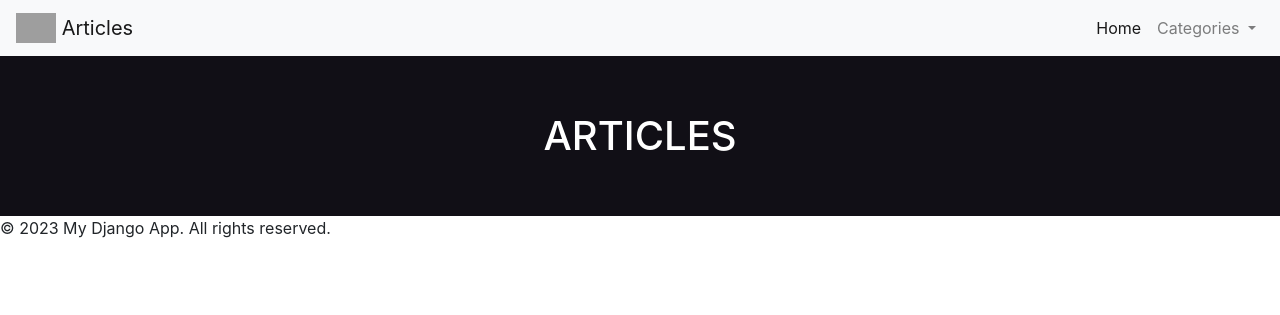
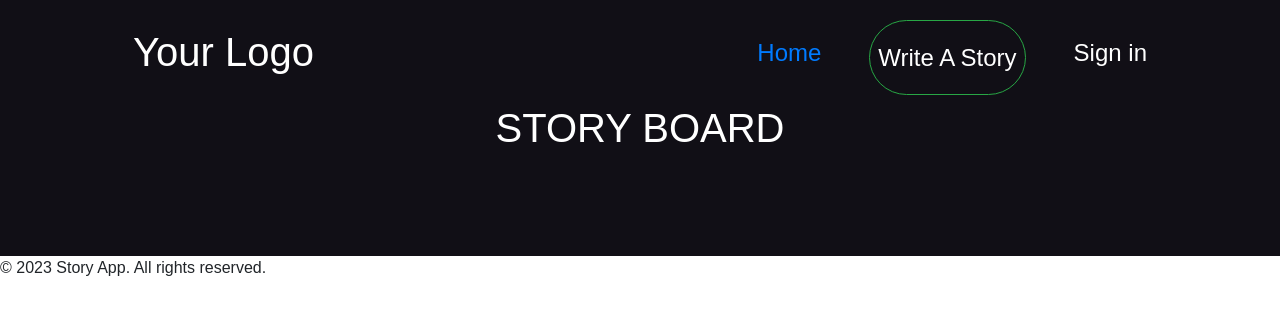
Before and after one commit to JIT100/story-app, a Django app: page / in a window 1280 px wide. Shown: the top 315 px of the page. Run offline with Django 4.2, Linux system fonts and the light colour scheme; data that the repository does not hold is empty; some libraries are stand-ins or nearby versions; grey boxes are pictures that could not be loaded.

Commit message:
changed html & css file names to story from article. css fixed on stroy list page & write a story button added

```diff
--- a/article/urls.py
+++ b/article/urls.py
@@ -1,11 +1,13 @@
 from django.urls import include,path
 from .views import(
-    article_list,
-    articles_by_category,
-    article_detail,
+    story_list,
+    stories_by_category,
+    story_detail,
+    storyFormView
 )
 urlpatterns=[
-    path('',article_list,name='home'),
-    path('article/<int:id>/',article_detail,name='article_detail'),
-    path('article/<slug:category_slug/',articles_by_category,name='articles_by_category'),
+    path('',story_list,name='home'),
+    path('story/create',storyFormView.as_view(),name='story-create'),
+    path('story/<int:id>/',story_detail,name='story_detail'),
+    path('story/<slug:category_slug/',stories_by_category,name='articles_by_category'),
 ]
--- a/article/views.py
+++ b/article/views.py
@@ -1,22 +1,30 @@
 from django.shortcuts import render,get_object_or_404
 from .models import Article,Category
+from .forms import StoryForm
+from django.views.generic.edit import FormView
+
 # Create your views here.
-def article_list(request,*args,**kwargs):
-    articles=Article.objects.order_by('-published_date')[:3]
+def story_list(request,*args,**kwargs):
+    stories=Article.objects.order_by('-published_date')[:3]
     content={
-        'articles':articles
+        'stories':stories
     }
-    return render(request,'article_list1.html',content)
+    return render(request,'story_list.html',content)
 
-def article_detail(request,id):
-    article=get_object_or_404(Article,id=id)
+def story_detail(request,id):
+    story=get_object_or_404(Article,id=id)
     content={
-        'article':article
+        'story':story
     }
-    return render(request,'article_detail.html',content)
+    return render(request,'story_detail.html',content)
 
-def articles_by_category(request, category_slug):
+def stories_by_category(request, category_slug):
     category = get_object_or_404(Category, slug=category_slug)
     articles = Article.objects.filter(category=category)
     context = {'category': category, 'articles': articles}
-    return render(request, 'articles/articles_by_category.html', context)
+    return render(request, 'story/story_category.html', context)
+
+class storyFormView(FormView):
+    form_class=StoryForm
+    template_name='story_create.html'
+    success_url ="/thanks/"
--- /dev/null
+++ b/static/css/navbar_style.css
@@ -0,0 +1,362 @@
+@import url("https://fonts.googleapis.com/css2?family=Baloo+2&display=swap");
+html,
+body {
+    margin: 0;
+    padding: 0;
+    box-sizing: border-box;
+    font-family: "Quicksand", sans-serif;
+}
+/*-- Inspiration taken from abdo steif -->
+/* --> https://codepen.io/abdosteif/pen/bRoyMb?editors=1100*/
+
+/* Navbar section */
+
+.nav {
+    width: 100%;
+    height: 65px;
+    position: fixed;
+    line-height: 65px;
+    text-align: center;
+    z-index: 1;
+}
+
+.nav div.logo {
+    float: left;
+    width: auto;
+    height: auto;
+    padding-left: 3rem;
+}
+
+.nav div.logo a {
+    text-decoration: none;
+    color: #fff;
+    font-size: 2.5rem;
+}
+
+.nav div.logo a:hover {
+    color: #00E676;
+}
+
+.nav div.main_list {
+    height: 65px;
+    float: right;
+}
+
+.nav div.main_list ul {
+    width: 100%;
+    height: 65px;
+    display: flex;
+    list-style: none;
+    margin: 0;
+    padding: 0;
+}
+
+.nav div.main_list ul li {
+    width: auto;
+    height: 65px;
+    padding: 0;
+    padding-right: 3rem;
+}
+
+.nav div.main_list ul li a {
+    text-decoration: none;
+    color: #fff;
+    line-height: 65px;
+    font-size: 1.5rem !important;
+}
+
+.nav div.main_list ul li a:hover {
+    color: #00E676;
+}
+
+
+/* Home section */
+
+.home {
+    width: 100%;
+    height: 100vh;
+    background-image: url(https://images.unsplash.com/photo-1498550744921-75f79806b8a7?ixlib=rb-0.3.5&ixid=eyJhcHBfaWQiOjEyMDd9&s=b0f6908fa5e81286213c7211276e6b3d&auto=format&fit=crop&w=1500&q=80);
+    background-position: center top;
+	background-size:cover;
+}
+
+.navTrigger {
+    display: none;
+}
+
+.nav {
+    padding-top: 20px;
+    padding-bottom: 20px;
+    -webkit-transition: all 0.4s ease;
+    transition: all 0.4s ease;
+}
+
+
+/* Media qurey section */
+
+@media screen and (min-width: 768px) and (max-width: 1024px) {
+    .container {
+        margin: 0;
+    }
+}
+
+@media screen and (max-width:768px) {
+    .navTrigger {
+        display: block;
+    }
+    .nav div.logo {
+        margin-left: 15px;
+    }
+    .nav div.main_list {
+        width: 100%;
+        height: 0;
+        overflow: hidden;
+    }
+    .nav div.show_list {
+        height: auto;
+        display: none;
+    }
+    .nav div.main_list ul {
+        flex-direction: column;
+        width: 100%;
+        height: 100vh;
+        right: 0;
+        left: 0;
+        bottom: 0;
+        background-color: #111;
+        /*same background color of navbar*/
+        background-position: center top;
+    }
+    .nav div.main_list ul li {
+        width: 100%;
+        text-align: right;
+    }
+    .nav div.main_list ul li a {
+        text-align: center;
+        width: 100%;
+        font-size: 3rem;
+        padding: 20px;
+    }
+    .nav div.media_button {
+        display: block;
+    }
+}
+
+
+/* Animation */
+/* Inspiration taken from Dicson https://codemyui.com/simple-hamburger-menu-x-mark-animation/ */
+
+.navTrigger {
+    cursor: pointer;
+    width: 30px;
+    height: 25px;
+    margin: auto;
+    position: absolute;
+    right: 30px;
+    top: 0;
+    bottom: 0;
+}
+
+.navTrigger i {
+    background-color: #fff;
+    border-radius: 2px;
+    content: '';
+    display: block;
+    width: 100%;
+    height: 4px;
+}
+
+.navTrigger i:nth-child(1) {
+    -webkit-animation: outT 0.8s backwards;
+    animation: outT 0.8s backwards;
+    -webkit-animation-direction: reverse;
+    animation-direction: reverse;
+}
+
+.navTrigger i:nth-child(2) {
+    margin: 5px 0;
+    -webkit-animation: outM 0.8s backwards;
+    animation: outM 0.8s backwards;
+    -webkit-animation-direction: reverse;
+    animation-direction: reverse;
+}
+
+.navTrigger i:nth-child(3) {
+    -webkit-animation: outBtm 0.8s backwards;
+    animation: outBtm 0.8s backwards;
+    -webkit-animation-direction: reverse;
+    animation-direction: reverse;
+}
+
+.navTrigger.active i:nth-child(1) {
+    -webkit-animation: inT 0.8s forwards;
+    animation: inT 0.8s forwards;
+}
+
+.navTrigger.active i:nth-child(2) {
+    -webkit-animation: inM 0.8s forwards;
+    animation: inM 0.8s forwards;
+}
+
+.navTrigger.active i:nth-child(3) {
+    -webkit-animation: inBtm 0.8s forwards;
+    animation: inBtm 0.8s forwards;
+}
+
+@-webkit-keyframes inM {
+    50% {
+        -webkit-transform: rotate(0deg);
+    }
+    100% {
+        -webkit-transform: rotate(45deg);
+    }
+}
+
+@keyframes inM {
+    50% {
+        transform: rotate(0deg);
+    }
+    100% {
+        transform: rotate(45deg);
+    }
+}
+
+@-webkit-keyframes outM {
+    50% {
+        -webkit-transform: rotate(0deg);
+    }
+    100% {
+        -webkit-transform: rotate(45deg);
+    }
+}
+
+@keyframes outM {
+    50% {
+        transform: rotate(0deg);
+    }
+    100% {
+        transform: rotate(45deg);
+    }
+}
+
+@-webkit-keyframes inT {
+    0% {
+        -webkit-transform: translateY(0px) rotate(0deg);
+    }
+    50% {
+        -webkit-transform: translateY(9px) rotate(0deg);
+    }
+    100% {
+        -webkit-transform: translateY(9px) rotate(135deg);
+    }
+}
+
+@keyframes inT {
+    0% {
+        transform: translateY(0px) rotate(0deg);
+    }
+    50% {
+        transform: translateY(9px) rotate(0deg);
+    }
+    100% {
+        transform: translateY(9px) rotate(135deg);
+    }
+}
+
+@-webkit-keyframes outT {
+    0% {
+        -webkit-transform: translateY(0px) rotate(0deg);
+    }
+    50% {
+        -webkit-transform: translateY(9px) rotate(0deg);
+    }
+    100% {
+        -webkit-transform: translateY(9px) rotate(135deg);
+    }
+}
+
+@keyframes outT {
+    0% {
+        transform: translateY(0px) rotate(0deg);
+    }
+    50% {
+        transform: translateY(9px) rotate(0deg);
+    }
+    100% {
+        transform: translateY(9px) rotate(135deg);
+    }
+}
+
+@-webkit-keyframes inBtm {
+    0% {
+        -webkit-transform: translateY(0px) rotate(0deg);
+    }
+    50% {
+        -webkit-transform: translateY(-9px) rotate(0deg);
+    }
+    100% {
+        -webkit-transform: translateY(-9px) rotate(135deg);
+    }
+}
+
+@keyframes inBtm {
+    0% {
+        transform: translateY(0px) rotate(0deg);
+    }
+    50% {
+        transform: translateY(-9px) rotate(0deg);
+    }
+    100% {
+        transform: translateY(-9px) rotate(135deg);
+    }
+}
+
+@-webkit-keyframes outBtm {
+    0% {
+        -webkit-transform: translateY(0px) rotate(0deg);
+    }
+    50% {
+        -webkit-transform: translateY(-9px) rotate(0deg);
+    }
+    100% {
+        -webkit-transform: translateY(-9px) rotate(135deg);
+    }
+}
+
+@keyframes outBtm {
+    0% {
+        transform: translateY(0px) rotate(0deg);
+    }
+    50% {
+        transform: translateY(-9px) rotate(0deg);
+    }
+    100% {
+        transform: translateY(-9px) rotate(135deg);
+    }
+}
+
+.affix {
+    padding: 0;
+    background-color: #111;
+}
+
+
+
+
+
+
+.myH2 {
+	text-align:center;
+	font-size: 4rem;
+}
+.myP {
+	text-align: justify;
+	padding-left:15%;
+	padding-right:15%;
+	font-size: 20px;
+}
+@media all and (max-width:700px){
+	.myP {
+		padding:2%;
+	}
+}
--- a/template/article_list1.html
+++ /dev/null
@@ -1,53 +0,0 @@
-{% extends 'base.html' %}
-{% block tittle %} Article List {% endblock %}
-{% load static %}
-{% block content %}
-<section class="dark">
-	<div class="container py-4">
-		<h1 class="h1 text-center" id="pageHeaderTitle" style="color:white">Articles</h1>
-        {% for article in articles %}
-		<article class="postcard dark">
-			<a class="postcard__img_link" href="#">
-				<img class="postcard__img" src="{{ article.image.url }}" alt="{{ article.title }}" />
-			</a>
-			<div class="postcard__text">
-				<h1 class="postcard__title blue"><a href="#">{{ article.title }}</a></h1>
-				<div class="postcard__subtitle small">
-					<time>
-						<i class="fas fa-calendar-alt mr-2"></i>{{ article.published_date}}
-					</time>
-				</div>
-				<div class="postcard__bar"></div>
-				<div class="postcard__preview-txt" >{{ article.content|truncatechars_html:300 }}</div>
-				<ul class="postcard__tagbox">
-					<li class="tag__item"><i class="fas fa-tag mr-2"></i>{{ article.category}}</li>
-					<li class="tag__item"><i class="fas fa-clock mr-2"></i>{{ article.language}}</li>
-					<li class="tag__item play blue">
-						<a href="#"><i class="fas fa-play mr-2"></i>{{ article.author}}</a>
-					</li>
-                    <!-- <button type="button" class="btn btn-outline-primary btn-rounded" data-mdb-ripple-color="dark">Primary</button> -->
-                    <a href="{% url 'article_detail' article.id %}" class="tag__item btn btn-outline-success rounded-pill">Read More</a>
-				</ul>
-			</div>
-		</article>
-        {% endfor %}
-	</div>
-</section>
-{% endblock %}
-{% block scripts %}
-<script>
-    $( function (){
-        $( ".postcard" ).each( function (){
-            var rng = Math.round(Math.random()*3);
-            var rndmClass = [ 'red', 'green', 'yellow', 'blue' ];
-
-            $(this).addClass( rndmClass[rng]);
-        });
-    });
-</script>
-
-{% endblock %}
-
-<!-- <section class="light">
-
-</section> -->
--- a/template/base.html
+++ b/template/base.html
@@ -8,8 +8,9 @@
         {% block tittle %} Base Tittle {% endblock %}
     </title>
 	<!-- CSS Styles -->
-	<!-- <link rel="stylesheet" href="{% static 'css/style.css' %}"> -->
-	<link rel="stylesheet" href="{% static 'css/article_list_style1.css' %}">
+	{% block css %}
+		custom css
+	{% endblock %}
 	<!-- Bootstrap -->
 	<link rel="stylesheet" href="https://cdn.jsdelivr.net/npm/bootstrap@4.5.3/dist/css/bootstrap.min.css" integrity="sha384-TX8t27EcRE3e/ihU7zmQxVncDAy5uIKz4rEkgIXeMed4M0jlfIDPvg6uqKI2xXr2" crossorigin="anonymous">
 	<!-- JavaScript Libraries -->
@@ -31,7 +32,7 @@
     {% endblock %}
 	<!-- Footer -->
 	<footer>
-		<p>&copy; 2023 My Django App. All rights reserved.</p>
+		<p>&copy; 2023 Story App. All rights reserved.</p>
 	</footer>
 </body>
 </html>
--- a/template/navbar.html
+++ b/template/navbar.html
@@ -1,38 +1,33 @@
 	<!-- Navigation Bar -->
 	{% load static %}
-	<nav class="navbar navbar-expand-lg navbar-light bg-light">
-		<a class="navbar-brand" href="{% url 'home' %}">
-		  <img src="{% static 'articles/logo.png' %}" height="30" class="d-inline-block align-top" alt="Articles Logo">
-		  Articles
-		</a>
-		<button class="navbar-toggler" type="button" data-toggle="collapse" data-target="#navbarNav" aria-controls="navbarNav" aria-expanded="false" aria-label="Toggle navigation">
-		  <span class="navbar-toggler-icon"></span>
-		</button>
-		<div class="collapse navbar-collapse" id="navbarNav">
-		  <ul class="navbar-nav ml-auto">
-			<li class="nav-item active">
-			  <a class="nav-link" href="{% url 'home' %}">Home</a>
-			</li>
-			<li class="nav-item dropdown">
-			  <a class="nav-link dropdown-toggle" href="#" id="navbarDropdownCategories" role="button" data-toggle="dropdown" aria-haspopup="true" aria-expanded="false">
-				Categories
-			  </a>
-			  <div class="dropdown-menu" aria-labelledby="navbarDropdownCategories">
-				{% for category in categories %}
-				  <a class="dropdown-item" href="{% url 'articles_by_category' category.slug %}">{{ category.name }}</a>
-				{% endfor %}
-			  </div>
-			</li>
-			<!-- <li class="nav-item dropdown">
-			  <a class="nav-link dropdown-toggle" href="#" id="navbarDropdownTags" role="button" data-toggle="dropdown" aria-haspopup="true" aria-expanded="false">
-				Tags
-			  </a>
-			  <div class="dropdown-menu" aria-labelledby="navbarDropdownTags">
-				{% for tag in tags %}
-				  <a class="dropdown-item" href="{% url 'articles_by_tag' tag.slug %}">{{ tag.name }}</a>
-				{% endfor %}
-			  </div>
-			</li> -->
-		  </ul>
-		</div>
-	  </nav>
+	<link rel="stylesheet" href="{% static 'css/navbar_style.css' %}">
+	  <nav class="nav">
+        <div class="container">
+            <div class="logo">
+                <a href="#">Your Logo</a>
+            </div>
+            <div id="mainListDiv" class="main_list">
+                <ul class="navlinks">
+                    <a class="nav-link" href="{% url 'home' %}" style="font-size: 1.5rem ; line-height: 65px;padding:0rem;padding-right: 3rem;">Home</a>
+                    <li><a href="{% url 'story-create' %}" class="Write-story btn btn-outline-success rounded-pill btn-sm">Write A Story</a></li>
+                    <li><a href="#">Sign in</a></li>
+                </ul>
+            </div>
+            <span class="navTrigger">
+                <i></i>
+                <i></i>
+                <i></i>
+            </span>
+        </div>
+    </nav>
+
+    <script>
+        $(window).scroll(function() {
+            if ($(document).scrollTop() > 50) {
+                $('.nav').addClass('affix');
+                console.log("OK");
+            } else {
+                $('.nav').removeClass('affix');
+            }
+        });
+    </script>
--- /dev/null
+++ b/template/story_list.html
@@ -0,0 +1,56 @@
+{% extends 'base.html' %}
+{% load static %}
+{% block tittle %} StoryBoard {% endblock %}
+{% block css %} <!-- Story list css --> <link rel="stylesheet" href="{% static 'css/story_list_style.css' %}"> {% endblock %}
+{% load static %}
+{% block content %}
+<section class="dark">
+	<div class="container py-4">
+		<h1 class="h1 text-center" id="pageHeaderTitle" style="color:white;margin:5rem;">Story Board</h1>
+        {% for story in stories %}
+		<article class="postcard dark">
+			<a class="postcard__img_link" href="#">
+				<img class="postcard__img" src="{{ story.image.url }}" alt="{{ story.title }}" />
+			</a>
+			<div class="postcard__text">
+				<h1 class="postcard__title blue"><a href="#">{{ story.title }}</a></h1>
+				<div class="postcard__subtitle small">
+					<time>
+						<i class="fas fa-calendar-alt mr-2"></i>{{ story.published_date}}
+					</time>
+				</div>
+				<div class="postcard__bar"></div>
+				<div class="postcard__preview-txt" >{{ story.content|truncatechars_html:300 }}</div>
+				<ul class="postcard__tagbox">
+					<li class="tag__item"><i class="fas fa-tag mr-2"></i>{{ story.category}}</li>
+					<li class="tag__item"><i class="fas fa-clock mr-2"></i>{{ story.language}}</li>
+					<li class="tag__item play blue">
+						<a href="#"><i class="fas fa-play mr-2"></i>{{ story.author}}</a>
+					</li>
+                    <!-- <button type="button" class="btn btn-outline-primary btn-rounded" data-mdb-ripple-color="dark">Primary</button> -->
+                    <a href="{% url 'story_detail' story.id %}" class="tag__item btn btn-outline-success rounded-pill">Read More</a>
+				</ul>
+			</div>
+		</article>
+        {% endfor %}
+	</div>
+</section>
+{% endblock %}
+{% block scripts %}
+<script>
+	// Random background color for story cards
+    $( function (){
+        $( ".postcard" ).each( function (){
+            var rng = Math.round(Math.random()*3);
+            var rndmClass = [ 'red', 'green', 'yellow', 'blue' ];
+
+            $(this).addClass( rndmClass[rng]);
+        });
+    });
+</script>
+
+{% endblock %}
+
+<!-- <section class="light">
+
+</section> -->
```
Also changed, not shown: article/forms.py (added, +7 -0 lines), template/article_detail.html (deleted, +0 -25 lines), template/article_list.html (deleted, +0 -51 lines), template/story_create.html (added, +11 -0 lines), template/story_detail.html (added, +29 -0 lines), static/css/story_list_style.css (renamed from static/css/article_list_style1.css), static/css/story_list_style.scss (renamed from static/css/article_list_style1.scss), 2 other files.
